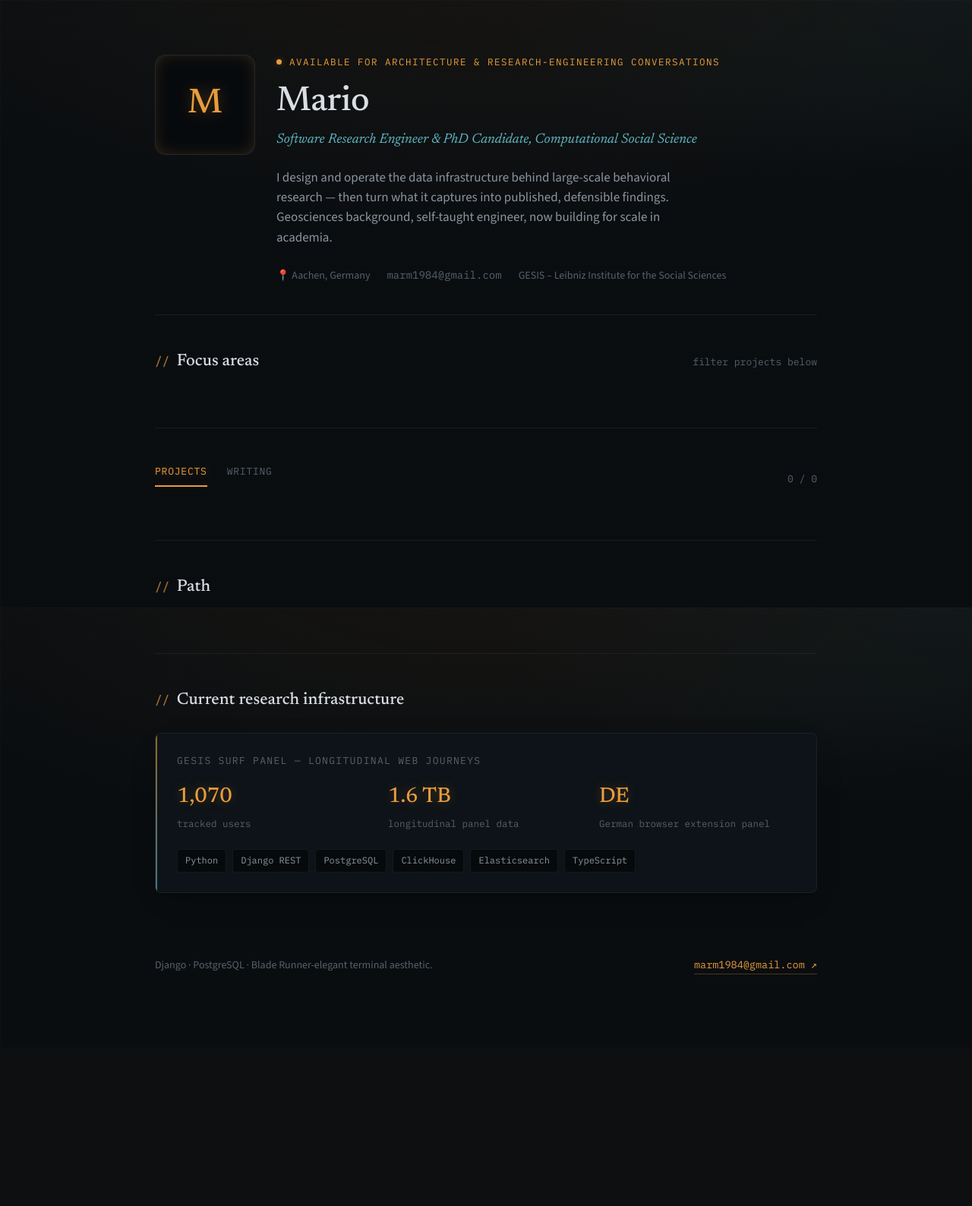
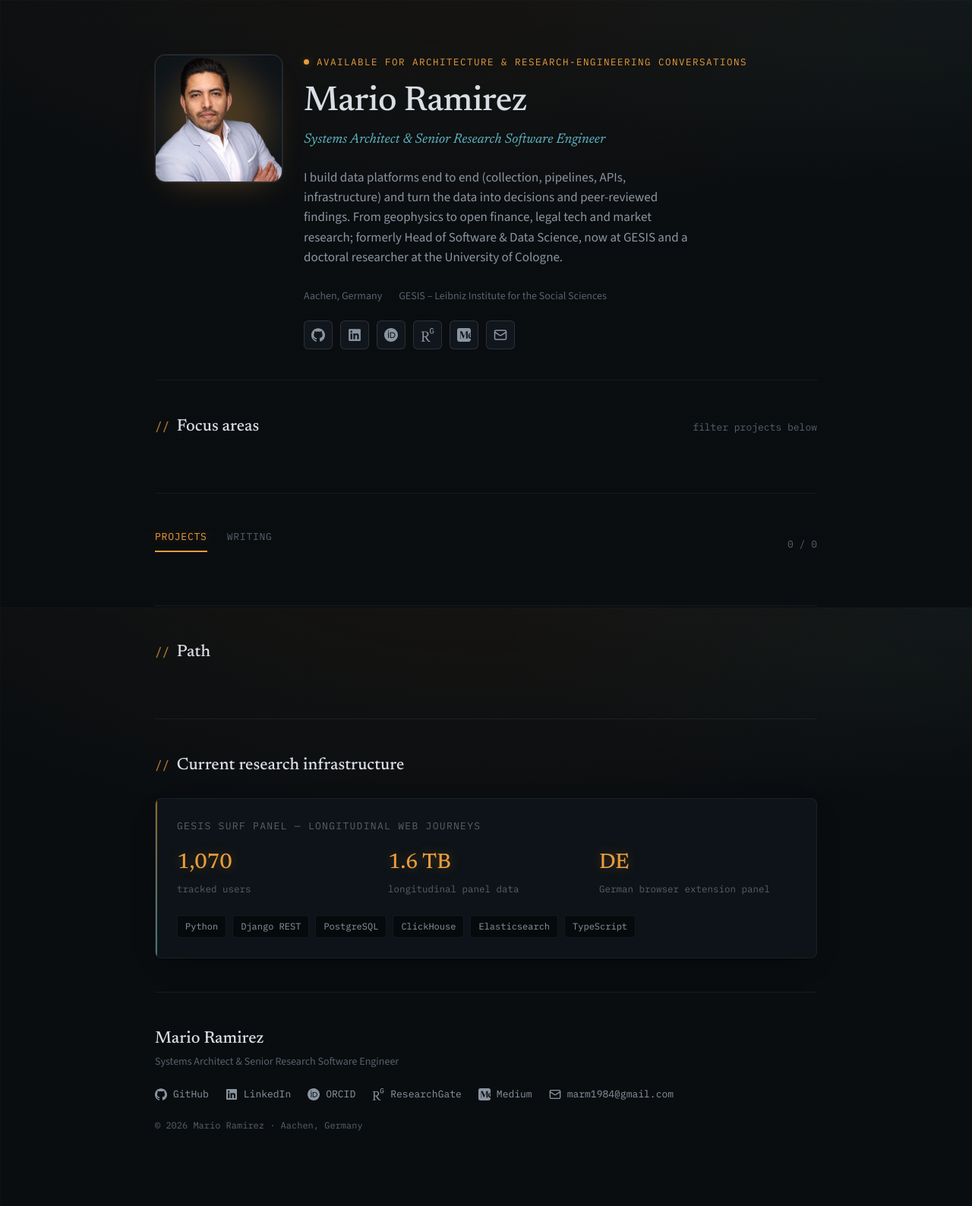
Before and after one commit to geomario/geomario_personal, a Django app: page / in a window 1280 px wide. Shown: the whole page at 76% size. Before the commit the page ends 1283 px from the top, so only its background shows below. Run offline with Django 5.2, Linux system fonts and the light colour scheme; data comes from the database, SQL or seed files in the repository; data that the repository does not hold is empty.

Commit message:
feat: profile with photo and logo links, real career timeline
The hero and footer now come from a Profile and ProfileLink in the admin
instead of being hard-coded: full name, "Systems Architect & Senior
Research Software Engineer", a broader intro, the studio photo, and
logo links to GitHub, LinkedIn, ORCID, ResearchGate, Medium and email,
repeated in a redesigned footer. Projects get an optional link.

The Path section shows the career since 2017 by field, without dates or
locations. Migration 0004 swaps it in on databases that still have the
four placeholder entries (production), leaving admin edits alone; fresh
databases get it from data.py.

Also fixes two content bugs: a project without a focus area no longer
shows "None", and focus areas without projects get no filter chip.

Co-Authored-By: Claude Opus 5.5 <noreply@anthropic.com>

```diff
--- a/portfolio/models.py
+++ b/portfolio/models.py
@@ -1,4 +1,48 @@
 from django.db import models
+
+
+class Profile(models.Model):
+    """The site owner's details for the hero and footer. There is only one."""
+
+    name = models.CharField(max_length=200)
+    role = models.CharField(max_length=200)
+    intro = models.TextField()
+    availability = models.CharField(
+        max_length=200,
+        blank=True,
+        help_text="Short line above the name, e.g. what you are open to. Leave empty to hide it.",
+    )
+    location = models.CharField(max_length=100, blank=True)
+    organisation = models.CharField(max_length=200, blank=True)
+    email = models.EmailField(blank=True)
+
+    def __str__(self):
+        return self.name
+
+
+class ProfileLink(models.Model):
+    """A profile elsewhere (GitHub, LinkedIn...), shown with its logo."""
+
+    class Kind(models.TextChoices):
+        GITHUB = "github", "GitHub"
+        LINKEDIN = "linkedin", "LinkedIn"
+        ORCID = "orcid", "ORCID"
+        RESEARCHGATE = "researchgate", "ResearchGate"
+        MEDIUM = "medium", "Medium"
+
+    kind = models.CharField(max_length=20, choices=Kind.choices, unique=True)
+    url = models.URLField()
+    order = models.PositiveIntegerField(default=0)
+
+    class Meta:
+        ordering = ["order", "id"]
+
+    def __str__(self):
+        return self.get_kind_display()
+
+    @property
+    def icon_template(self):
+        return f"portfolio/icons/{self.kind}.svg"
 
 
 class FocusArea(models.Model):
@@ -36,6 +80,9 @@ class Project(models.Model):
     )
     desc = models.TextField()
     stack = models.JSONField(default=list)
+    url = models.URLField(
+        blank=True, help_text="Repository, paper or demo. Leave empty if there is none."
+    )
     order = models.PositiveIntegerField(default=0)
 
     class Meta:
--- a/portfolio/static/portfolio/css/style.css
+++ b/portfolio/static/portfolio/css/style.css
@@ -85,18 +85,15 @@ a{color:inherit;}
 .hero{padding:72px 0 40px; border-bottom:1px solid var(--line);}
 .hero-row{display:flex; gap:28px; align-items:flex-start;}
 .hero-photo{
-  width:132px; height:132px; border-radius:14px; flex-shrink:0; overflow:hidden;
-  background:var(--bg-sunken); border:1px solid var(--line-strong);
-  box-shadow:inset 0 0 24px -8px var(--amber-glow);
-  display:flex; align-items:center; justify-content:center;
-  font-family:'Newsreader', serif; font-size:46px; font-weight:500; color:var(--amber);
-  text-shadow:0 0 18px var(--amber-glow);
+  width:168px; height:168px; border-radius:14px; flex-shrink:0; overflow:hidden;
+  background:var(--bg-panel); border:1px solid var(--line-strong);
+  box-shadow:0 0 0 1px var(--line), 0 18px 40px -20px var(--amber-glow);
 }
 .hero-photo img{width:100%; height:100%; object-fit:cover; display:block;}
 .hero-text{min-width:0;}
 @media (max-width:640px){
   .hero-row{flex-direction:column; gap:20px;}
-  .hero-photo{width:92px; height:92px; font-size:32px; border-radius:12px;}
+  .hero-photo{width:112px; height:112px; border-radius:12px;}
 }
 .eyebrow{
   font-family:'IBM Plex Mono', monospace;
@@ -112,6 +109,18 @@ a{color:inherit;}
 .hero p.thesis{max-width:62ch; color:var(--ink-soft); font-size:17px; margin-top:22px;}
 .hero .meta{display:flex; flex-wrap:wrap; gap:8px 22px; margin-top:26px; font-size:14px; color:var(--ink-faint);}
 .hero .meta span{display:flex; align-items:center; gap:7px;}
+
+/* ---- Profile links (logos) ---- */
+.icon svg{width:18px; height:18px; display:block; fill:currentColor;}
+.icon svg[stroke]{fill:none;}   /* outline icons (email) */
+.links{display:flex; flex-wrap:wrap; gap:10px; margin-top:22px;}
+.icon-link{
+  width:38px; height:38px; display:inline-flex; align-items:center; justify-content:center;
+  border:1px solid var(--line-strong); border-radius:6px; background:var(--bg-raised);
+  color:var(--ink-soft); transition:color .15s ease, border-color .15s ease, box-shadow .15s ease;
+}
+.icon-link:hover{color:var(--amber); border-color:var(--amber); box-shadow:var(--glow-amber);}
+.icon-link:focus-visible{outline:2px solid var(--amber); outline-offset:2px;}
 
 /* ---- Section scaffolding ---- */
 section{padding:44px 0; border-bottom:1px solid var(--line);}
@@ -184,6 +193,9 @@ section:last-of-type{border-bottom:none;}
 .project:hover{border-color:var(--amber); box-shadow:var(--glow-amber); transform:translateY(-2px);}
 .project .p-head{display:flex; align-items:start; justify-content:space-between; gap:10px;}
 .project h3{font-size:16.5px;}
+.project h3 a{color:inherit; text-decoration:none;}
+.project h3 a:hover{color:var(--amber);}
+.project h3 a:focus-visible{outline:2px solid var(--amber); outline-offset:2px;}
 .project .p-tag{font-family:'IBM Plex Mono', monospace; font-size:11px; color:var(--teal); background:rgba(95,184,196,0.08); border:1px solid rgba(95,184,196,0.25); padding:3px 8px; border-radius:4px; white-space:nowrap;}
 .project p{color:var(--ink-soft); font-size:14.5px; margin:0; flex:1;}
 .project .p-stack{display:flex; flex-wrap:wrap; gap:6px; margin-top:4px;}
@@ -238,10 +250,15 @@ section:last-of-type{border-bottom:none;}
   .tile p{display:-webkit-box !important;}
 }
 
-footer{padding:40px 0 0; display:flex; flex-wrap:wrap; justify-content:space-between; gap:16px; align-items:baseline;}
-footer .fline{font-size:14px; color:var(--ink-faint);}
-footer a.contact{
-  font-family:'IBM Plex Mono', monospace; font-size:13.5px; color:var(--amber);
-  text-decoration:none; border-bottom:1px solid rgba(232,156,60,0.3); padding-bottom:1px;
+footer{padding:44px 0 0; border-top:1px solid var(--line); display:grid; gap:22px;}
+footer .f-name{font-family:'Newsreader', Georgia, serif; font-size:22px; font-weight:500;}
+footer .f-role{color:var(--ink-faint); font-size:14px; margin-top:2px;}
+footer .f-links{display:flex; flex-wrap:wrap; gap:10px 22px;}
+footer .f-links a{
+  display:inline-flex; align-items:center; gap:8px; color:var(--ink-soft); text-decoration:none;
+  font-family:'IBM Plex Mono', monospace; font-size:13px; transition:color .15s ease;
 }
-footer a.contact:hover{border-bottom-color:var(--amber); text-shadow:0 0 12px var(--amber-glow);}
+footer .f-links a:hover{color:var(--amber);}
+footer .f-links a:focus-visible{outline:2px solid var(--amber); outline-offset:3px;}
+footer .f-links .icon svg{width:16px; height:16px;}
+footer .f-meta{font-size:12px; color:var(--ink-faint);}
--- a/portfolio/templates/portfolio/index.html
+++ b/portfolio/templates/portfolio/index.html
@@ -4,7 +4,8 @@
 <head>
   <meta charset="utf-8">
   <meta name="viewport" content="width=device-width, initial-scale=1">
-  <title>Mario, Software Architect</title>
+  <title>{{ profile.name }} · {{ profile.role }}</title>
+  <meta name="description" content="{{ profile.intro }}">
   <link rel="stylesheet" href="https://fonts.googleapis.com/css2?family=Newsreader:ital,opsz,wght@0,6..72,400;0,6..72,500;1,6..72,400;1,6..72,500&family=Source+Sans+3:wght@400;500;600&family=IBM+Plex+Mono:wght@400;500&display=swap">
   <link rel="stylesheet" href="{% static 'portfolio/css/style.css' %}">
 </head>
@@ -13,21 +14,30 @@
 
     <header class="hero">
       <div class="hero-row">
-        <div class="hero-photo" aria-hidden="true">M</div>
+        <div class="hero-photo">
+          <img src="{% static 'portfolio/img/mario-ramirez.jpg' %}" alt="{{ profile.name }}" width="400" height="400">
+        </div>
         <div class="hero-text">
-          <div class="eyebrow">Available for architecture &amp; research-engineering conversations</div>
-          <h1>Mario</h1>
-          <div class="role">Software Research Engineer &amp; PhD Candidate, Computational Social Science</div>
-          <p class="thesis">
-            I design and operate the data infrastructure behind large-scale behavioral research —
-            then turn what it captures into published, defensible findings. Geosciences background,
-            self-taught engineer, now building for scale in academia.
-          </p>
+          {% if profile.availability %}<div class="eyebrow">{{ profile.availability }}</div>{% endif %}
+          <h1>{{ profile.name }}</h1>
+          <div class="role">{{ profile.role }}</div>
+          <p class="thesis">{{ profile.intro }}</p>
           <div class="meta">
-            <span>📍 Aachen, Germany</span>
-            <span class="mono">marm1984@gmail.com</span>
-            <span>GESIS – Leibniz Institute for the Social Sciences</span>
+            {% if profile.location %}<span>{{ profile.location }}</span>{% endif %}
+            {% if profile.organisation %}<span>{{ profile.organisation }}</span>{% endif %}
           </div>
+          <nav class="links" aria-label="Profiles">
+            {% for link in links %}
+              <a class="icon-link" href="{{ link.url }}" target="_blank" rel="noopener noreferrer" aria-label="{{ link }}" title="{{ link }}">
+                <span class="icon" aria-hidden="true">{% include link.icon_template %}</span>
+              </a>
+            {% endfor %}
+            {% if profile.email %}
+              <a class="icon-link" href="mailto:{{ profile.email }}" aria-label="Email {{ profile.email }}" title="{{ profile.email }}">
+                <span class="icon" aria-hidden="true">{% include "portfolio/icons/email.svg" %}</span>
+              </a>
+            {% endif %}
+          </nav>
         </div>
       </div>
     </header>
@@ -39,7 +49,7 @@
       </div>
       <div class="chips">
         {% for area in focus_areas %}
-          <button class="chip" data-filter="{{ area }}">{{ area }}</button>
+          <button class="chip" data-filter="{{ area.name }}">{{ area.name }}</button>
         {% endfor %}
       </div>
     </section>
@@ -55,10 +65,10 @@
 
       <div class="projects" id="projects-panel">
         {% for p in projects %}
-          <div class="project" data-tag="{{ p.tag }}">
+          <div class="project" data-tag="{{ p.tag.name|default:'' }}">
             <div class="p-head">
-              <h3>{{ p.name }}</h3>
-              <span class="p-tag">{{ p.tag }}</span>
+              <h3>{% if p.url %}<a href="{{ p.url }}" target="_blank" rel="noopener noreferrer">{{ p.name }} ↗</a>{% else %}{{ p.name }}{% endif %}</h3>
+              {% if p.tag %}<span class="p-tag">{{ p.tag.name }}</span>{% endif %}
             </div>
             <p>{{ p.desc }}</p>
             <div class="p-stack">
@@ -127,8 +137,23 @@
     </section>
 
     <footer>
-      <span class="fline">Django · PostgreSQL · Blade Runner-elegant terminal aesthetic.</span>
-      <a class="contact" href="mailto:marm1984@gmail.com">marm1984@gmail.com ↗</a>
+      <div class="f-who">
+        <div class="f-name">{{ profile.name }}</div>
+        <div class="f-role">{{ profile.role }}</div>
+      </div>
+      <nav class="f-links" aria-label="Profiles and contact">
+        {% for link in links %}
+          <a href="{{ link.url }}" target="_blank" rel="noopener noreferrer">
+            <span class="icon" aria-hidden="true">{% include link.icon_template %}</span>{{ link }}
+          </a>
+        {% endfor %}
+        {% if profile.email %}
+          <a href="mailto:{{ profile.email }}">
+            <span class="icon" aria-hidden="true">{% include "portfolio/icons/email.svg" %}</span>{{ profile.email }}
+          </a>
+        {% endif %}
+      </nav>
+      <div class="f-meta mono">© {% now "Y" %} {{ profile.name }}{% if profile.location %} · {{ profile.location }}{% endif %}</div>
     </footer>
 
   </div>
--- a/portfolio/views.py
+++ b/portfolio/views.py
@@ -1,23 +1,16 @@
 from django.shortcuts import render
 
-from .models import FocusArea, Post, Project, TimelineEntry
+from .models import FocusArea, Post, Profile, ProfileLink, Project, TimelineEntry
 
 
 def index(request):
     context = {
-        "focus_areas": list(FocusArea.objects.values_list("name", flat=True)),
-        "timeline": list(TimelineEntry.objects.values("when", "title", "org", "body")),
-        "projects": list(
-            Project.objects.select_related("tag").values(
-                "name", "tag__name", "desc", "stack"
-            )
-        ),
-        "writing": list(
-            Post.objects.values("title", "date", "source", "url", "excerpt", "span")
-        ),
+        "profile": Profile.objects.first(),
+        "links": ProfileLink.objects.all(),
+        # Only areas that have projects, so no chip filters down to nothing.
+        "focus_areas": FocusArea.objects.filter(projects__isnull=False).distinct(),
+        "timeline": TimelineEntry.objects.all(),
+        "projects": Project.objects.select_related("tag"),
+        "writing": Post.objects.all(),
     }
-    # Normalize keys so the existing template (which expects p.tag, not p.tag__name)
-    # keeps working unchanged.
-    for p in context["projects"]:
-        p["tag"] = p.pop("tag__name")
     return render(request, "portfolio/index.html", context)
```
Also changed, not shown: AGENTS.md (+7 -2 lines), portfolio/admin.py (+20 -2 lines), portfolio/data.py (+45 -30 lines), portfolio/tests.py (+55 -2 lines), README.md, portfolio/migrations/0002_profile_links_project_url.py (added), portfolio/migrations/0003_initial_profile.py (added), portfolio/migrations/0004_replace_seed_timeline.py (added), portfolio/static/portfolio/img/mario-ramirez.jpg (added), portfolio/templates/portfolio/icons/email.svg (added), portfolio/templates/portfolio/icons/github.svg (added), portfolio/templates/portfolio/icons/linkedin.svg (added), portfolio/templates/portfolio/icons/medium.svg (added), portfolio/templates/portfolio/icons/orcid.svg (added), 1 more files.
